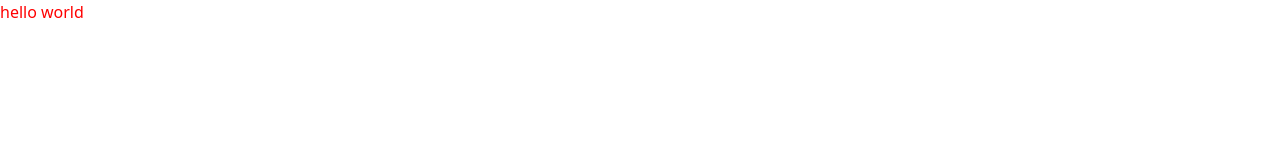
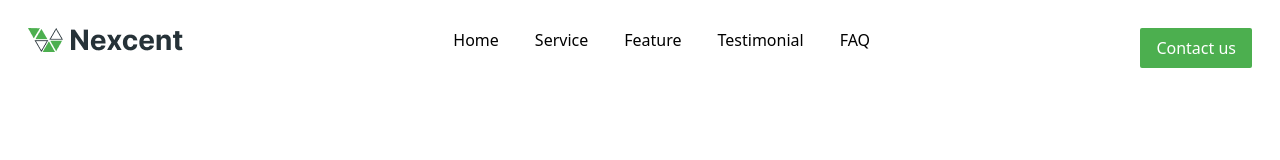
Before and after one commit to Anzi15/Nexcent, a website: page index.html in a window 1280 px wide. Drawn offline with Linux system fonts and the light colour scheme.

Commit message:
navbvar added

```diff
--- a/index.html
+++ b/index.html
@@ -7,6 +7,34 @@
     <link rel="stylesheet" href="src/css/output.css">
 </head>
 <body>
- <h1 class="text-blue">hello world</h1>
+    <header>
+        <nav class="flex lg:w-full justify-between p-7">
+            <div class="logo">
+                <a href="">
+                    <img src="src/assets/nexcent-logo.png" alt="nexcent-logo">
+                </a>
+                </div>
+            <div class="nav-links hidden md:block">
+                <ul class=" flex gap-9 font-normal">
+                    <li><a href="">Home</a></li>
+                    <li><a href="">Service</a></li>
+                    <li><a href="">Feature</a></li>
+                    <li><a href="">Testimonial</a></li>
+                    <li><a href="">FAQ</a></li>
+                </ul>
+            </div>
+            <div class="nav-cta flex gap-4 ">
+                <a class="text-white bg-brand_primary pr-4 pl-4 pt-2 pb-2 rounded-sm text hidden md:block" href="">Contact us</a>
+                <div class="reponsive-hamburger-toggler md:hidden ">
+                    <button>
+                        <svg xmlns="http://www.w3.org/2000/svg" height="2rem" fill="currentColor" class="bi bi-list" viewBox="0 0 16 16">
+                        <path fill-rule="evenodd" d="M2.5 12a.5.5 0 0 1 .5-.5h10a.5.5 0 0 1 0 1H3a.5.5 0 0 1-.5-.5m0-4a.5.5 0 0 1 .5-.5h10a.5.5 0 0 1 0 1H3a.5.5 0 0 1-.5-.5m0-4a.5.5 0 0 1 .5-.5h10a.5.5 0 0 1 0 1H3a.5.5 0 0 1-.5-.5"/>
+                        </svg>
+                    </button>
+                </div>
+            </div>
+
+        </nav>
+    </header>
 </body>
 </html>
--- a/tailwind.config.js
+++ b/tailwind.config.js
@@ -5,7 +5,8 @@ module.exports = {
   ],
   theme: {
     colors:{
-      blue: 'red'
+      brand_primary :"#4CAF4F",
+      white:"#ffff"
     },
     extend: {},
   },
```
Also changed, not shown: src/assets/nexcent-logo.png (added), src/css/output.css.
